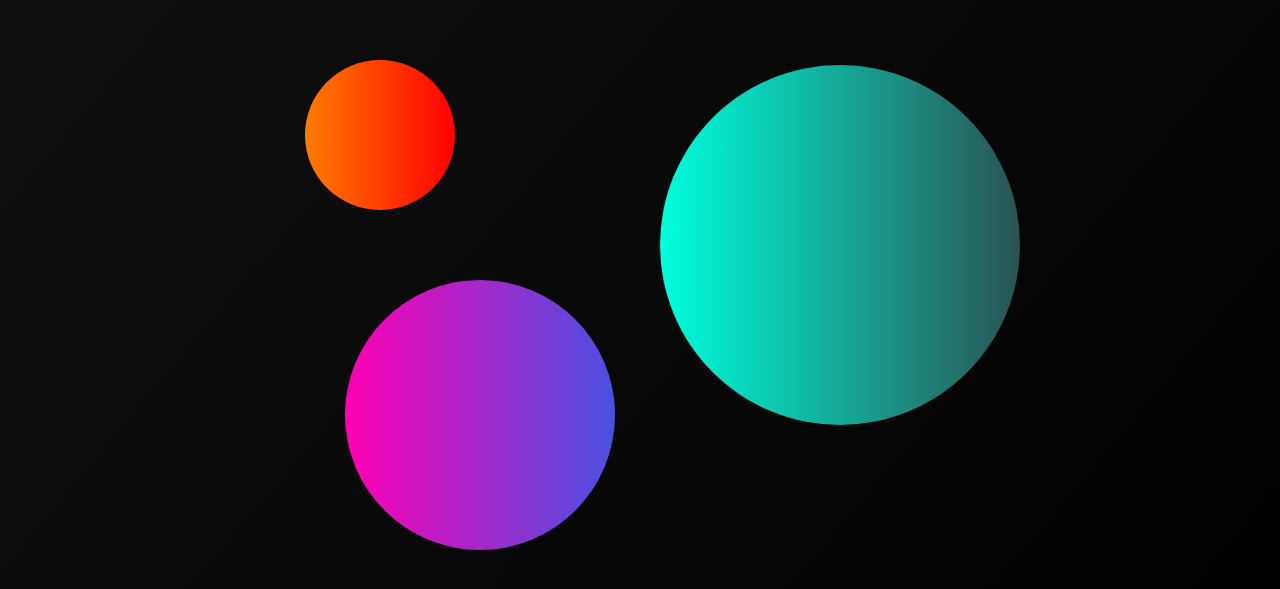
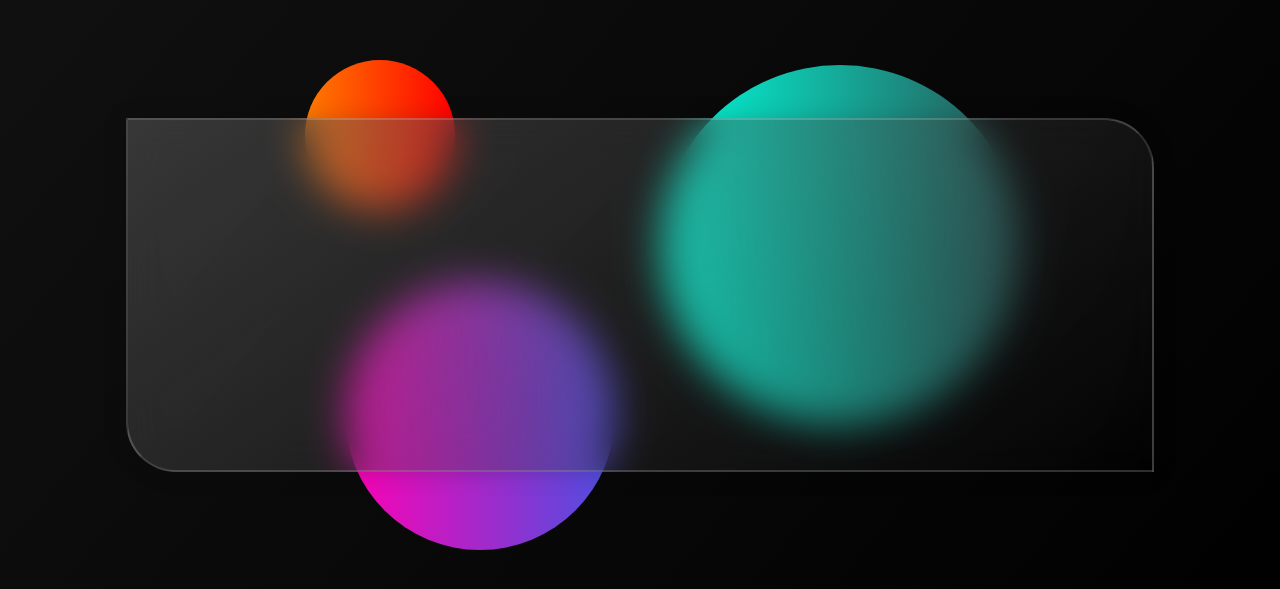
Before and after one commit to mohammad-zolghadr/Glass-Morphism, a plain HTML site: page index.html in a window 1280 px wide. Shown: the part 105-694 px from the top of the page. Drawn offline with Linux system fonts and the light colour scheme.

Commit message:
Update index.html

```diff
--- a/index.html
+++ b/index.html
@@ -8,6 +8,12 @@
 
 	<body>
 
+
+		<div id="cardKeeper">
+			<div id="card"></div>
+		</div>
+
+
 	<div class="circle circle1"></div>
 	<div class="circle circle2"></div>
 	<div class="circle circle3"></div>
```
